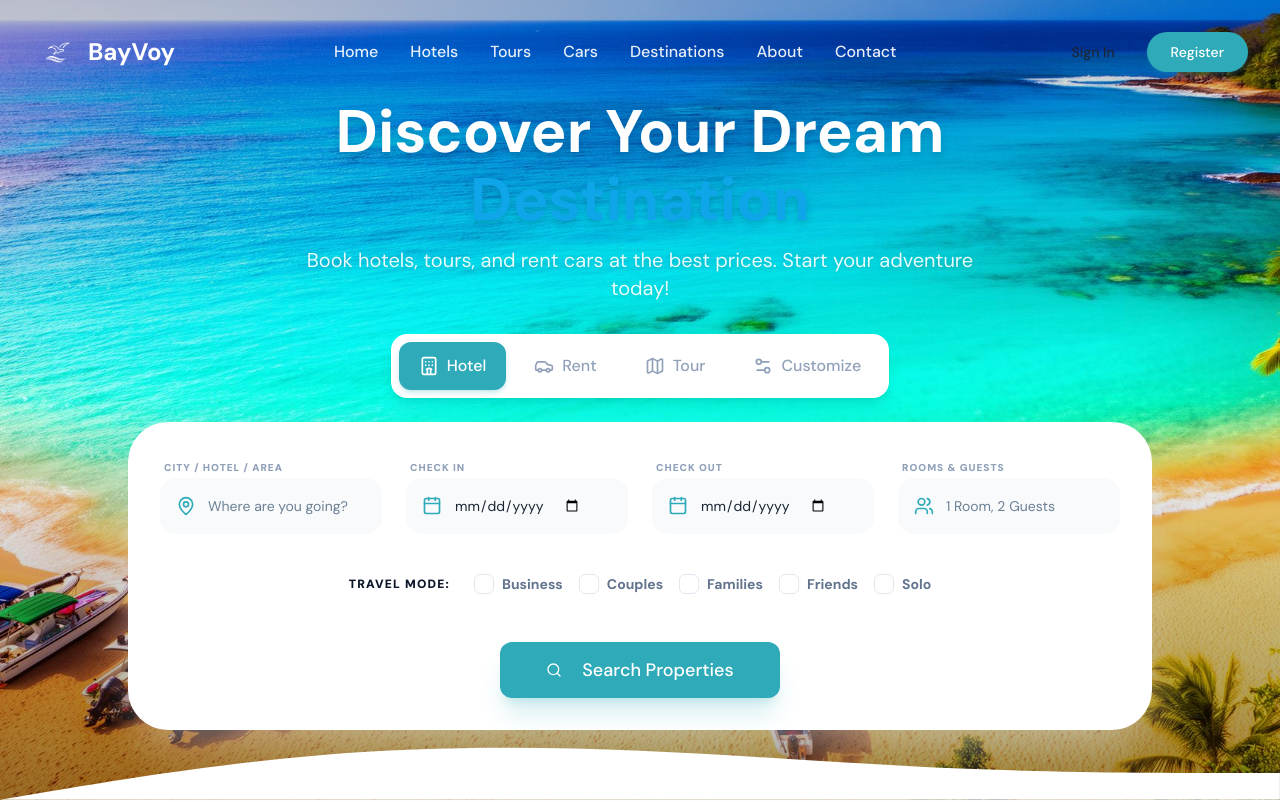
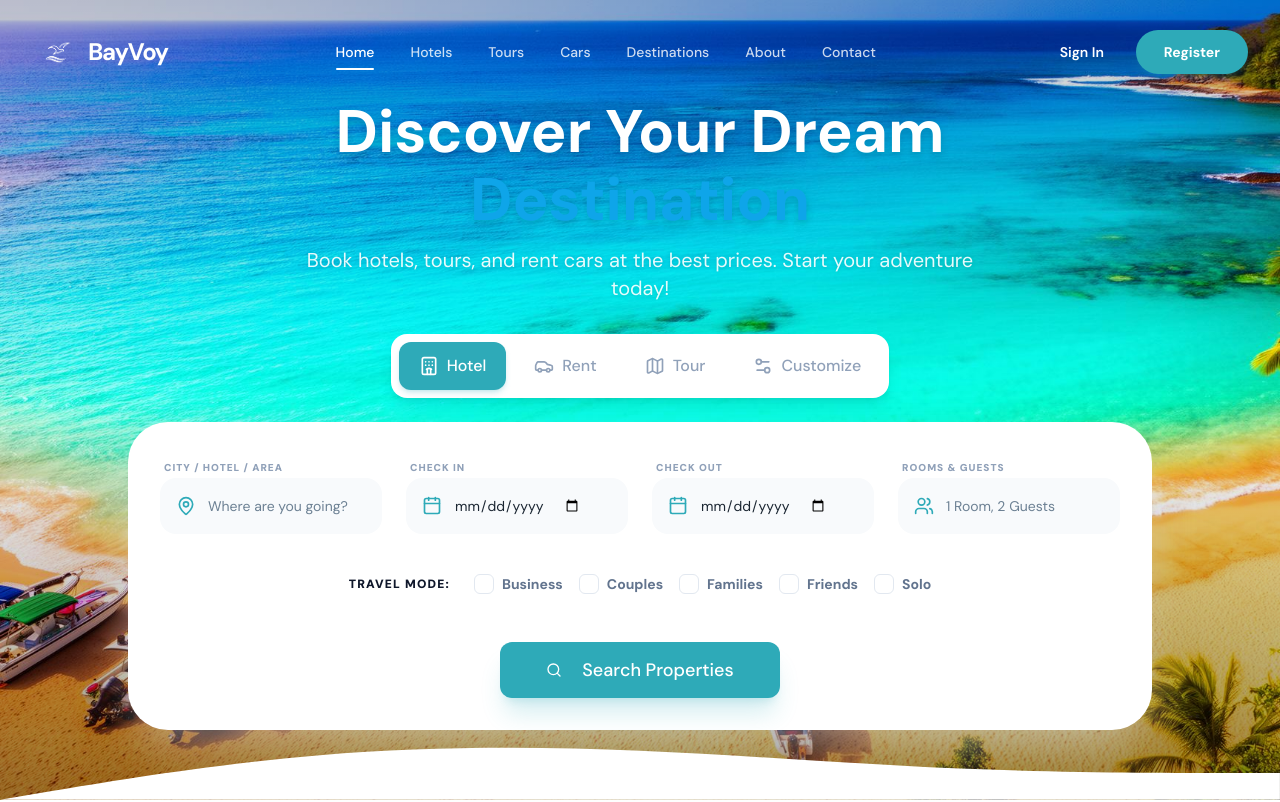
Before and after one commit to mdasif-me/bayvoy-csr, a Next.js app: page / in a window 1280 px wide. Shown: the top 802 px of the page. Built offline with nearby package versions, Linux system fonts and the light colour scheme.

Commit message:
Final advanced updates for Navbar and Footer

```diff
--- a/components/navigation/navbar.tsx
+++ b/components/navigation/navbar.tsx
@@ -1,10 +1,11 @@
 "use client";
 
 import { useEffect, useState } from "react";
-import { Menu, X, User } from "lucide-react";
+import { Menu, X, User, ChevronRight } from "lucide-react";
 import Link from "next/link";
 import Image from "next/image";
 import { usePathname } from "next/navigation";
+import { motion, AnimatePresence } from "framer-motion";
 import { Button } from "@/components/ui/button";
 
 const Navbar = () => {
@@ -33,96 +34,171 @@ const Navbar = () => {
     { name: "Contact", href: "/contact" },
   ];
 
-  const navTextClass = isScrolled
-    ? "text-slate-900 hover:text-[#0ea5e9]"
-    : "text-white/90 hover:text-white";
-
   return (
     <header
-      className={`fixed top-0 left-0 right-0 z-50 transition-all duration-300 ${isScrolled
-        ? "backdrop-blur-xl bg-white/80 shadow-md py-4"
+      className={`fixed top-0 left-0 right-0 z-50 transition-all duration-500 ${isScrolled
+        ? "backdrop-blur-xl bg-white/90 shadow-lg py-3 border-b border-slate-200/50"
         : "bg-transparent py-6"
         }`}
     >
       <div className="container mx-auto px-4 lg:px-8">
         <nav className="flex items-center justify-between">
           {/* Logo */}
-          <Link href="/" className="flex items-center gap-0 group">
-            <div className={`w-14 h-14 relative transition-all ${isScrolled ? "brightness-100" : "brightness-110"}`}>
-              <Image src="/images/icon/tranfarent_icon.png" alt="BayVoy" fill className="object-contain" />
-            </div>
-            <span className={`text-2xl font-bold transition-colors ${isScrolled ? "text-slate-900" : "text-white"}`}>
+          <Link href="/" className="flex items-center gap-0 group relative z-50">
+            <motion.div
+              whileHover={{ scale: 1.05 }}
+              className={`w-14 h-14 relative transition-all duration-300 ${isScrolled ? "brightness-100" : "brightness-110 shadow-glow"}`}
+            >
+              <Image
+                src="/images/icon/tranfarent_icon.png"
+                alt="BayVoy Logo"
+                fill
+                className="object-contain"
+                priority
+              />
+            </motion.div>
+            <span className={`text-2xl font-bold tracking-tighter transition-colors duration-300 ${isScrolled ? "text-slate-900" : "text-white"}`}>
               BayVoy
             </span>
           </Link>
 
           {/* Desktop Nav Links */}
-          <div className="hidden md:flex items-center gap-8">
-            {navLinks.map((link) => (
+          <div className="hidden md:flex items-center gap-1">
+            {navLinks.map((link) => {
+              const isActive = pathname === link.href;
+              return (
                 <Link
                   key={link.name}
                   href={link.href}
-                className={`font-medium transition-colors ${navTextClass} ${pathname === link.href ? "text-[#0ea5e9]" : ""
+                  className={`relative px-4 py-2 font-medium text-sm transition-all duration-300 group ${
+                    isScrolled
+                      ? (isActive ? "text-primary" : "text-slate-600 hover:text-primary")
+                      : (isActive ? "text-white" : "text-white/80 hover:text-white")
                   }`}
                 >
                   {link.name}
+                  <span className={`absolute bottom-0 left-4 right-4 h-[2px] rounded-full transition-all duration-300 transform origin-left ${
+                    isActive
+                      ? (isScrolled ? "bg-primary scale-x-100" : "bg-white scale-x-100")
+                      : "bg-primary scale-x-0 group-hover:scale-x-100"
+                  }`} />
                 </Link>
-            ))}
+              );
+            })}
           </div>
 
           {/* Auth Buttons */}
           <div className="hidden md:flex items-center gap-4">
             <Link href="/auth/login">
-              <Button variant="ghost" className="text-sm font-medium hover:text-primary transition-colors">
+              <Button
+                variant="ghost"
+                className={`text-sm font-semibold transition-all duration-300 ${
+                  isScrolled ? "text-slate-700 hover:bg-slate-100" : "text-white hover:bg-white/10"
+                }`}
+              >
                 Sign In
               </Button>
             </Link>
             <Link href="/auth/register">
-              <Button className="bg-primary text-white hover:opacity-90 rounded-full px-6 transition-all shadow-md shadow-primary/20">
+              <Button className="bg-primary text-white hover:bg-primary/90 rounded-full px-7 h-11 text-sm font-bold transition-all duration-300 shadow-lg shadow-primary/20 hover:shadow-primary/40 hover:-translate-y-0.5">
                 Register
               </Button>
             </Link>
           </div>
 
           {/* Mobile Menu Button */}
-          <button
-            className={`md:hidden p-2 transition-colors ${isScrolled ? "text-slate-900" : "text-white"}`}
+          <motion.button
+            whileTap={{ scale: 0.9 }}
+            className={`md:hidden p-2 rounded-xl transition-colors relative z-50 ${
+              isScrolled ? "text-slate-900 bg-slate-100" : "text-white bg-white/10"
+            }`}
             onClick={() => setIsMenuOpen(!isMenuOpen)}
+            aria-label="Toggle Menu"
           >
-            {isMenuOpen ? <X size={24} /> : <Menu size={24} />}
-          </button>
+            <AnimatePresence mode="wait">
+              {isMenuOpen ? (
+                <motion.div
+                  key="close"
+                  initial={{ rotate: -90, opacity: 0 }}
+                  animate={{ rotate: 0, opacity: 1 }}
+                  exit={{ rotate: 90, opacity: 0 }}
+                >
+                  <X size={24} />
+                </motion.div>
+              ) : (
+                <motion.div
+                  key="menu"
+                  initial={{ rotate: 90, opacity: 0 }}
+                  animate={{ rotate: 0, opacity: 1 }}
+                  exit={{ rotate: -90, opacity: 0 }}
+                >
+                  <Menu size={24} />
+                </motion.div>
+              )}
+            </AnimatePresence>
+          </motion.button>
         </nav>
 
-        {/* Mobile Menu */}
+        {/* Mobile Menu Overlay */}
+        <AnimatePresence>
           {isMenuOpen && (
-          <div className="md:hidden absolute top-full left-4 right-4 bg-white rounded-2xl shadow-2xl p-6 mt-4 animate-fade-in-up border border-slate-100">
-            <div className="flex flex-col gap-4">
-              {navLinks.map((link) => (
+            <>
+              <motion.div
+                initial={{ opacity: 0 }}
+                animate={{ opacity: 1 }}
+                exit={{ opacity: 0 }}
+                className="fixed inset-0 bg-black/60 backdrop-blur-md z-40 md:hidden"
+                onClick={() => setIsMenuOpen(false)}
+              />
+              <motion.div
+                initial={{ x: "100%", opacity: 0 }}
+                animate={{ x: 0, opacity: 1 }}
+                exit={{ x: "100%", opacity: 0 }}
+                transition={{ type: "spring", damping: 25, stiffness: 200 }}
+                className="fixed top-0 right-0 bottom-0 w-[80%] max-w-sm bg-white z-50 md:hidden shadow-2xl p-8 pt-24"
+              >
+                <div className="flex flex-col gap-2">
+                  <p className="text-slate-400 text-xs font-bold uppercase tracking-widest mb-4">Navigation</p>
+                  {navLinks.map((link, index) => {
+                    const isActive = pathname === link.href;
+                    return (
+                      <motion.div
+                        key={link.name}
+                        initial={{ x: 20, opacity: 0 }}
+                        animate={{ x: 0, opacity: 1 }}
+                        transition={{ delay: index * 0.05 }}
+                      >
                         <Link
-                  key={link.name}
                           href={link.href}
-                  className={`font-medium py-2 border-b border-slate-50 last:border-0 ${pathname === link.href ? "text-[#0ea5e9]" : "text-slate-900"
+                          className={`flex items-center justify-between font-bold text-xl py-4 border-b border-slate-50 group ${
+                            isActive ? "text-primary" : "text-slate-900"
                           }`}
                           onClick={() => setIsMenuOpen(false)}
                         >
                           {link.name}
+                          <ChevronRight className={`w-5 h-5 transition-transform duration-300 ${isActive ? "translate-x-0" : "-translate-x-4 opacity-0 group-hover:opacity-100 group-hover:translate-x-0"}`} />
                         </Link>
-              ))}
-              <div className="pt-4 flex flex-col gap-3">
+                      </motion.div>
+                    );
+                  })}
+
+                  <div className="mt-8 flex flex-col gap-4">
                     <Link href="/auth/login" onClick={() => setIsMenuOpen(false)}>
-                  <Button variant="outline" className="w-full rounded-xl py-6">
+                      <Button variant="outline" className="w-full rounded-2xl py-7 text-lg border-2">
                         Sign In
                       </Button>
                     </Link>
                     <Link href="/auth/register" onClick={() => setIsMenuOpen(false)}>
-                  <Button className="w-full bg-primary text-white rounded-xl py-6 shadow-lg shadow-primary/20">
-                    Register Now
+                      <Button className="w-full bg-primary text-white rounded-2xl py-7 text-lg shadow-xl shadow-primary/20">
+                        Join BayVoy
                       </Button>
                     </Link>
                   </div>
                 </div>
-          </div>
+              </motion.div>
+            </>
           )}
+        </AnimatePresence>
       </div>
     </header>
   );
```
Lines whose indentation alone changed are shown as unchanged.
